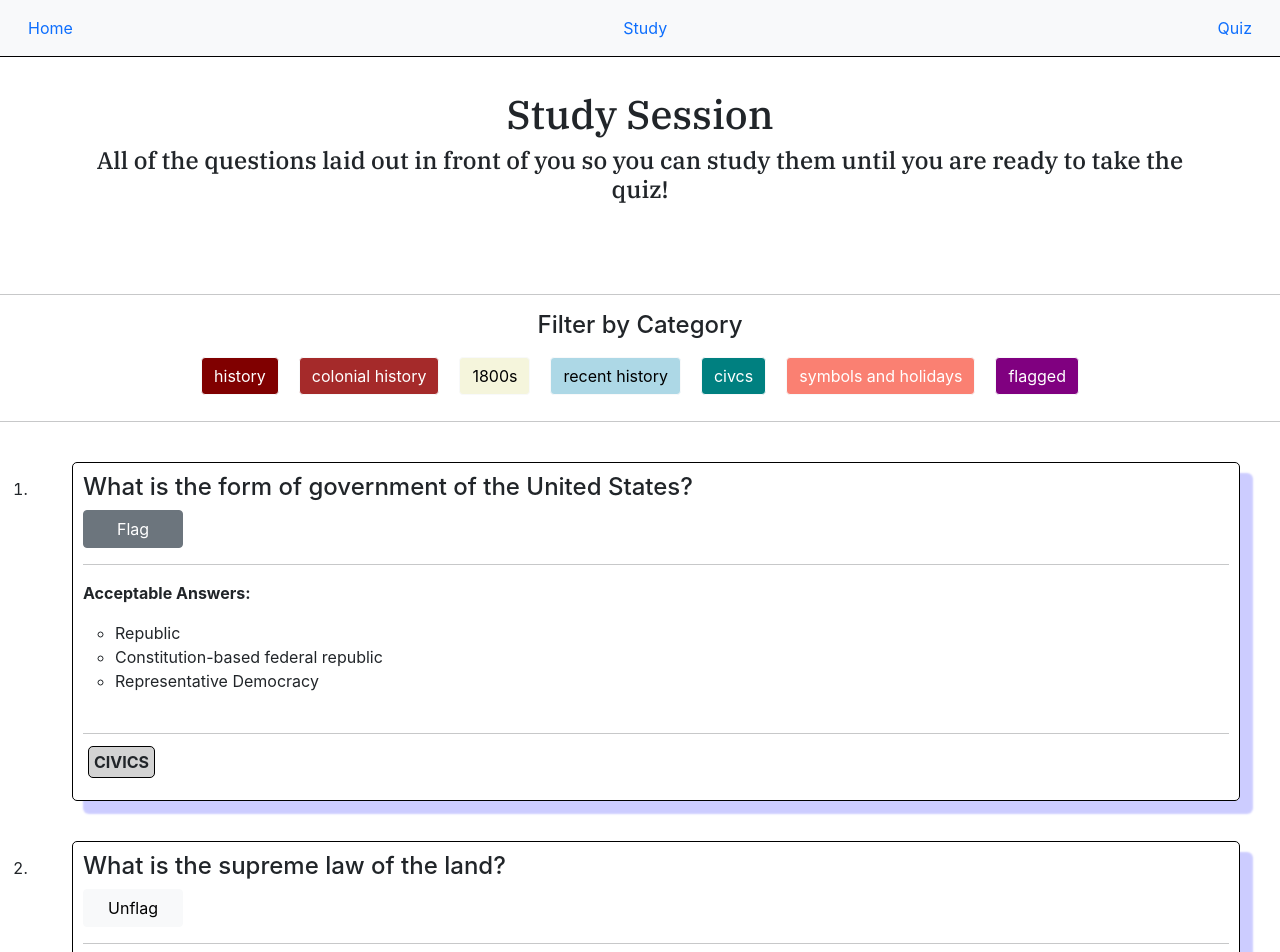
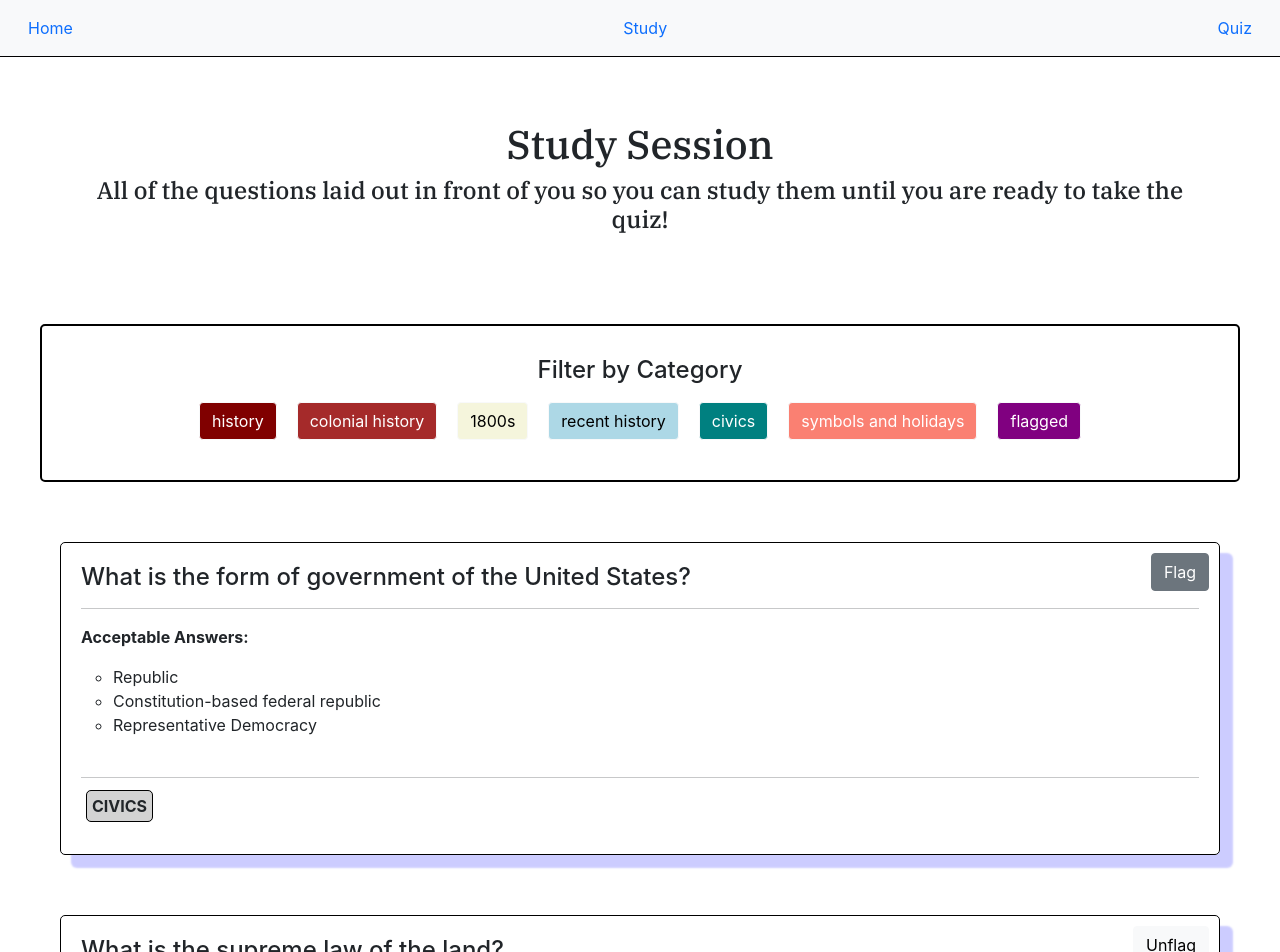
Before and after one commit to ybuchi/us-citizenship-app, a React (Create React App) app: page /study in a window 1280 px wide. Shown: the top 952 px of the page. Built offline with nearby package versions, Linux system fonts and the light colour scheme; data requests are answered from the project's data file.

Commit message:
Moved the flagged button to the top right of the question cards

```diff
--- a/db.json
+++ b/db.json
@@ -50,7 +50,7 @@
         "People should govern themselves",
         "Example of social contract"
       ],
-      "isFlagged": false
+      "isFlagged": true
     },
     {
       "id": 5,
--- a/src/Components/QuestionCard/QuestionCard.css
+++ b/src/Components/QuestionCard/QuestionCard.css
@@ -12,10 +12,13 @@ ul{
     box-shadow: 12px 12px 2px 1px rgba(0, 0, 255, .2);
     border: 1px black solid;
     border-radius: 5px;
-    margin: 40px;
-    padding: 10px;
+    margin: 60px;
+    padding: 20px;
+    position: relative;
 }
 
 .flag-btn{
-    width: 100px;
+    position: absolute;
+    right: 10px;
+    top: 10px;
 }
--- a/src/Components/QuestionCard/QuestionCard.js
+++ b/src/Components/QuestionCard/QuestionCard.js
@@ -40,7 +40,7 @@ function QuestionCard( {question} ){
         <>
         <section className="question-card">
             <header>
-                <h4>{question.question}</h4>
+                <h4 style={{paddingRight: "70px"}}>{question.question}</h4>
                 {question.isFlagged ? <Button onClick={handleIsFlagged} variant="light" className="flag-btn">Unflag</Button> : <Button variant="secondary" onClick={handleIsFlagged} className="flag-btn">Flag</Button>}
 
             </header>
--- a/src/Components/StudyPage/StudyPage.css
+++ b/src/Components/StudyPage/StudyPage.css
@@ -1,9 +1,17 @@
 #study-filter{
+    text-align: center;
+    border: black 2px solid;
+    padding: 30px;
+    border-radius: 5px;
+    margin: 40px;
+}
+#no-results{
+    font-style: italic;
     text-align: center;
 }
 #study-title{
     text-align: center;
-    margin: 90px;
+    margin: 120px 90px 90px 90px;
     font-family: 'IBM Plex Serif', serif;
 }
 .fitler-btn{
--- a/src/Components/StudyPage/StudyPage.js
+++ b/src/Components/StudyPage/StudyPage.js
@@ -59,21 +59,21 @@ function StudyPage(){
             <h1>Study Session</h1>
             <h4>All of the questions laid out in front of you so you can study them until you are ready to take the quiz!</h4>
         </header>
-       <hr></hr>
+
         <div id="study-filter">
             <h4>Filter by Category</h4>
             <Button className="fitler-btn" id="filter-history" name="history" onClick={handleFilter} variant="light">history</Button>
             <Button className="fitler-btn" id="filter-chistory" name="colonial history" onClick={handleFilter} variant="light">colonial history</Button>
             <Button className="fitler-btn" id="filter-eighteenhundreds" name="1800s" onClick={handleFilter} variant="light">1800s</Button>
             <Button className="fitler-btn" id="filter-recenth" name="recent history"onClick={handleFilter} variant="light">recent history</Button>
-            <Button className="fitler-btn" id="filter-civics" name="civics" onClick={handleFilter} variant="light"> civcs</Button>
+            <Button className="fitler-btn" id="filter-civics" name="civics" onClick={handleFilter} variant="light"> civics</Button>
             <Button className="fitler-btn" id="filter-sandh" name="symbols and holidays" onClick={handleFilter} variant="light">symbols and holidays</Button>
             <Button className="fitler-btn" id="filter-flagged" name="flagged" onClick={handleFilter} variant="light">flagged</Button>
         </div>
-        <hr></hr>
-        <ol>
-            {mappedQuestions}
-        </ol>
+
+        <ul style={{listStyle: "none", padding: "0"}}>
+            {mappedQuestions.length === 0 ? <h3 id="no-results">No Results Found.</h3> : mappedQuestions}
+        </ul>
 
         <h4>Ready to start the Quiz? Hit the button below!</h4>
         <Button variant="light">Start Quiz</Button>
```
